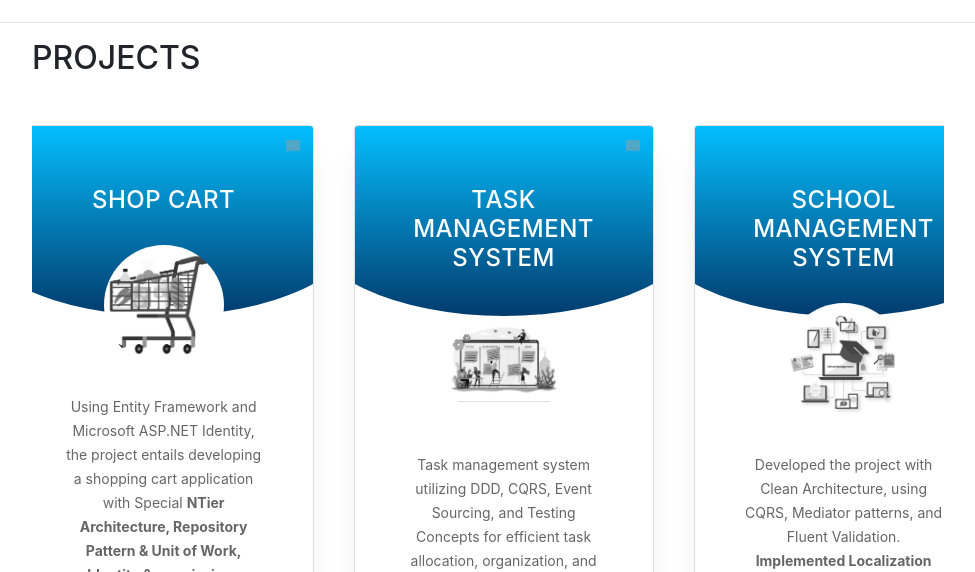
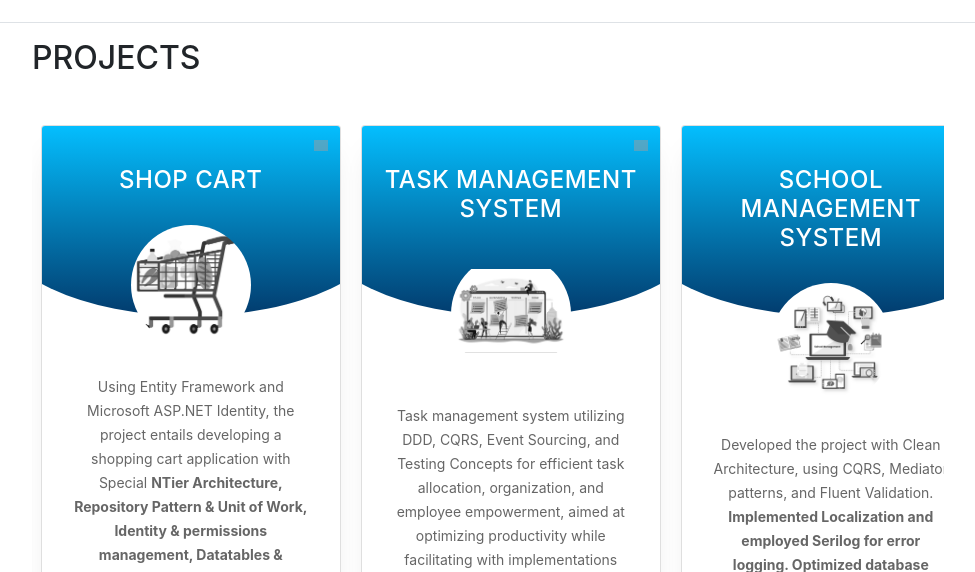
Before and after one commit to EmanShehta/My_Portfolio, a website with bundled scripts: page index.html in a window 1280 px wide. Shown: the part 1590-2162 px from the top of the page, without its empty margins (288-1263 px from the left). Built offline with nearby package versions, Linux system fonts and the light colour scheme; grey boxes are pictures that could not be loaded; animation ran at ten frames a second; files whose address does not match are found by name; a web font is replaced by a local one.

Commit message:
mywork29

```diff
--- a/css/projects.css
+++ b/css/projects.css
@@ -166,7 +166,7 @@
       position: relative;
       transition: all 0.4s ease;
       margin: 0 10px;
-      min-height: 500px; /* Minimum height for the card */
+      min-height: 600px; /* Minimum height for the card */
 
       &:before {
         height: 190px;
--- a/css/resume.css
+++ b/css/resume.css
@@ -268,58 +268,41 @@ a {
     -webkit-overflow-scrolling: touch; /* Smooth scrolling for iOS */
     -ms-overflow-style: -ms-autohiding-scrollbar; /* Hide scrollbar in IE/Edge */
     scrollbar-width: none; /* Hide scrollbar in Firefox */
-    position: initial;
-    justify-content: center; /* Center the cards */
-    gap: 10px; /* Add space between cards */
+    position: relative;
+    padding-left: calc(100vw - 85vw); /* Adjusts padding based on screen size */
   }
 
-  .cards .card {
-    flex: 0 0 80%; /* Adjust width as needed */
-    margin-right: 20px; /* Space between cards */
-  }
-
-  .cards .card:first-child {
-    margin-left: 5vw; /* Space from the left edge */
-  }
-
+  /* Hide scrollbar for horizontal scrolling */
   .cards::-webkit-scrollbar {
     display: none; /* Hide scrollbar for WebKit (Chrome, Safari) */
   }
 
   .card {
-    width: 100%; /* Full width */
-    box-sizing: border-box; /* Include padding and border in the element's total width and height */
-    padding: 20px; /* Adjust padding as needed */
-    background-color: #fff; /* Background color */
-    border-radius: 8px; /* Rounded corners */
-    box-shadow: 0 4px 8px rgba(0,0,0,0.1); /* Box shadow */
+    width: 100%; /* Adjust width as needed */
+    margin-left: auto;
+    margin-right: auto;
+    flex-shrink: 0;
+    padding: auto;
   }
 
-  /* Media queries for different screen sizes */
+  /* Padding for large screens */
   @media (min-width: 1200px) {
     .cards {
-      padding-left: 2vw;
-    }
-    .cards .card:first-child {
-      margin-left: 2vw;
+      padding-left: 5%;
     }
   }
 
+  /* Padding for medium screens */
   @media (min-width: 768px) and (max-width: 1199px) {
     .cards {
-      padding-left: 3vw;
-    }
-    .cards .card:first-child {
-      margin-left: 3vw;
+      padding-left: 10%;
     }
   }
 
+  /* Padding for small screens */
   @media (max-width: 767px) {
     .cards {
-      padding-left: 5vw;
-    }
-    .cards .card:first-child {
-      margin-left: 5vw;
+      padding-left: 15%;
     }
   }
   /* Media query for mobile screens */
```
